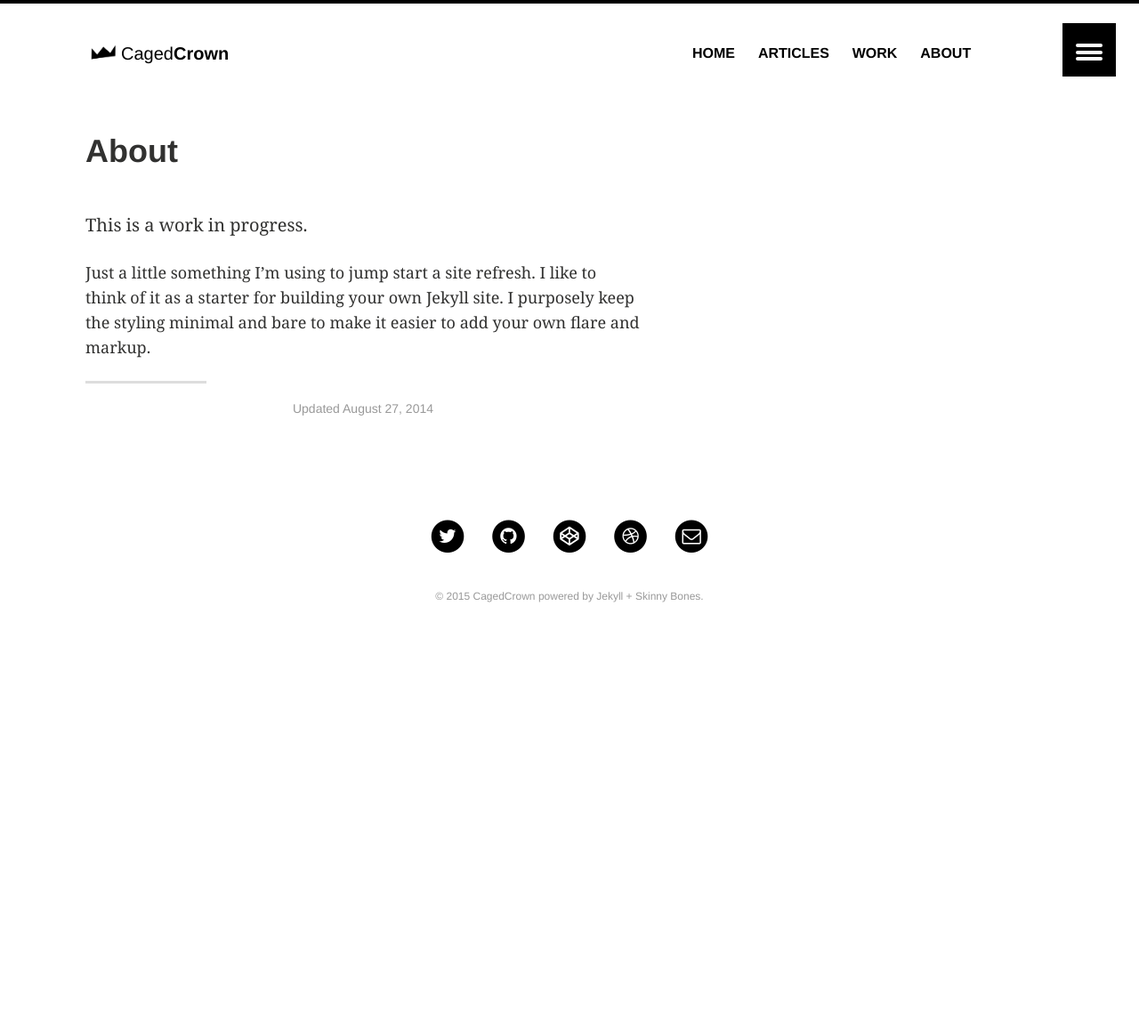
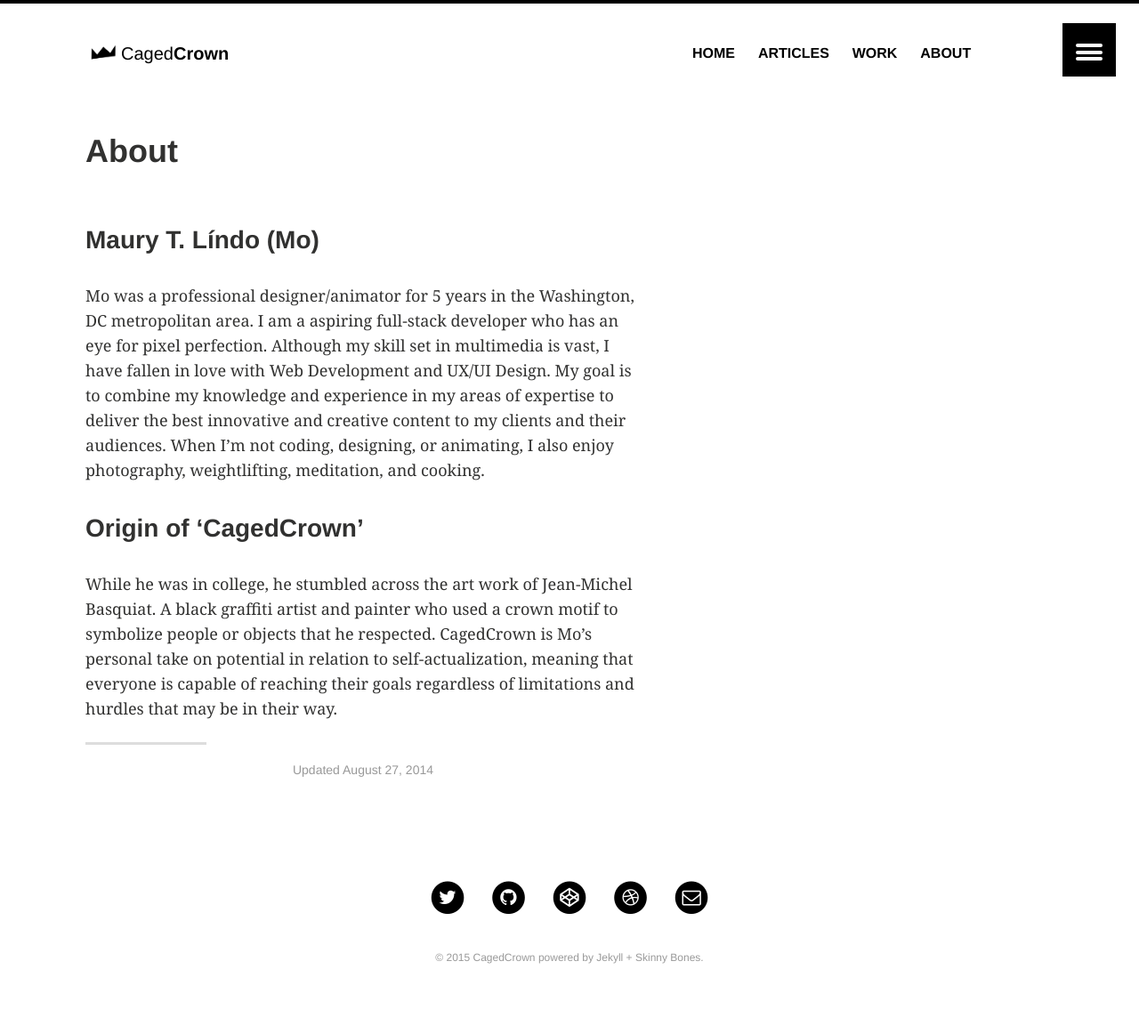
Before and after one commit to cagedcrown/cagedcrown.github.io, a Jekyll site: the page built from about/index.md, in a window 1280 px wide. Shown: the whole page at 89% size. Built offline with Jekyll 4.4.1, drawn with Linux system fonts in a browser that asks for light colours; before the commit the page ends 900 px from its top, so only the background shows below that.

Commit message:
added bio to about page

```diff
--- a/about/index.md
+++ b/about/index.md
@@ -6,12 +6,16 @@ modified: 2014-08-27T14:56:44-04:00
 excerpt: "This is the Skinny Bones about page."
 image:
   feature:
-  teaser:
-  thumb:
+  teaser: dc.jpg
+  thumb: dc.jpg
 share: false
 ads: false
 ---
 
-This is a work in progress.
+###Maury T. Líndo (Mo)
 
-Just a little something I'm using to jump start a site refresh. I like to think of it as a starter for building your own Jekyll site. I purposely keep the styling minimal and bare to make it easier to add your own flare and markup.
+Mo was a professional designer/animator for 5 years in the Washington, DC metropolitan area. I am a aspiring full-stack developer who has an eye for pixel perfection. Although my skill set in multimedia is vast, I have fallen in love with Web Development and UX/UI Design. My goal is to combine my knowledge and experience in my areas of expertise to deliver the best innovative and creative content to my clients and their audiences. When I'm not coding, designing, or animating, I also enjoy photography, weightlifting, meditation, and cooking.
+
+###Origin of 'CagedCrown'
+
+While he was in college, he stumbled across the art work of Jean-Michel Basquiat. A black graffiti artist and painter who used a crown motif to symbolize people or objects that he respected. CagedCrown is Mo's personal take on potential in relation to self-actualization, meaning that everyone is capable of reaching their goals regardless of limitations and hurdles that may be in their way.
```
Also changed, not shown: media/index.md (+2 -2 lines).
